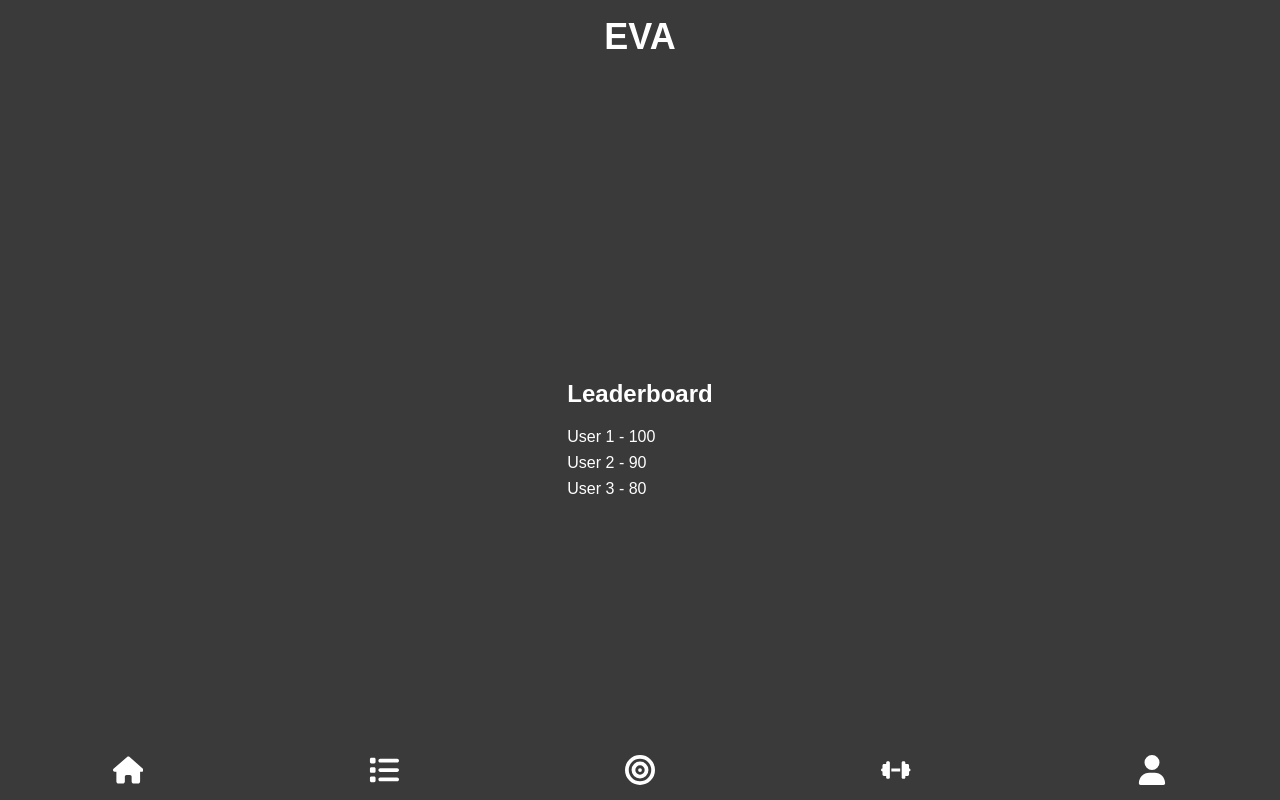
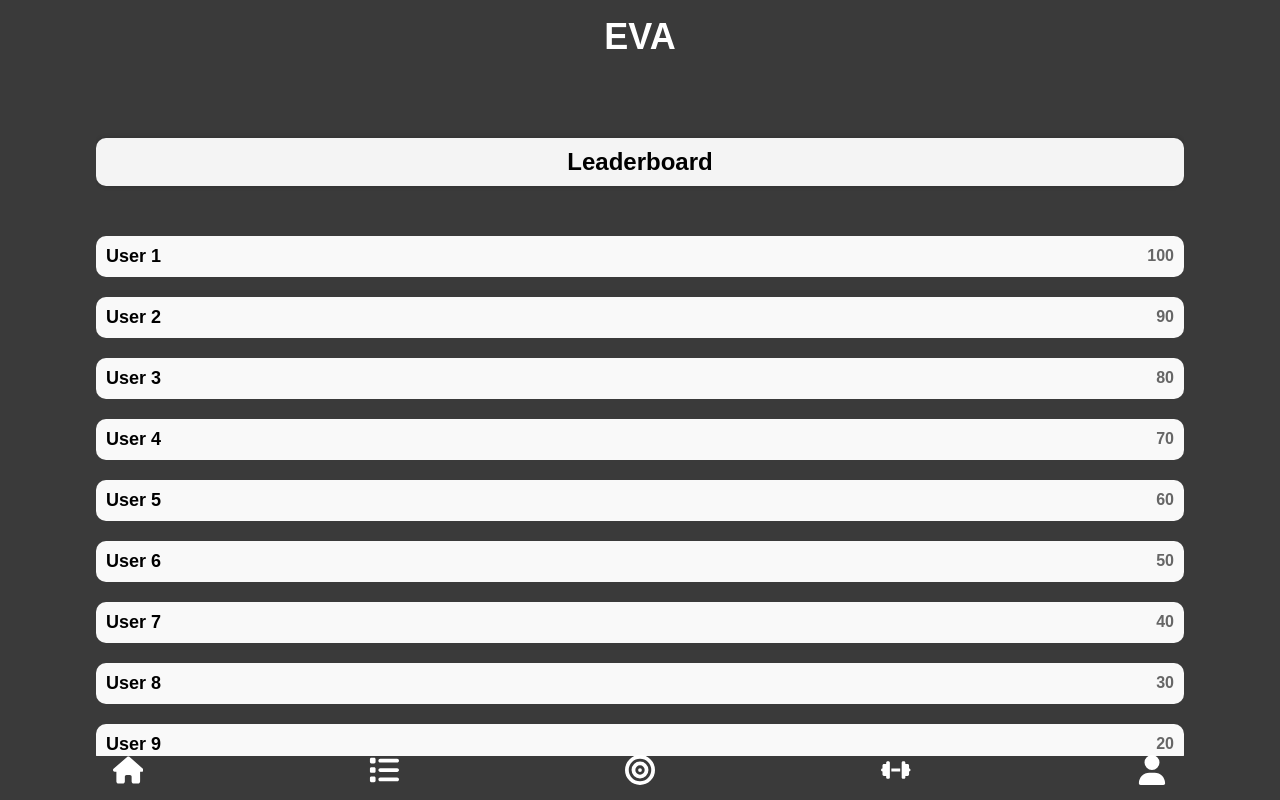
Before and after one commit to sck-david/eva_01, a React (Create React App) app in the folder eva_001/: page / in a window 1280 px wide. Both pictures are taken after a click on the element 384 px from the left and 772 px from the top of the page. Built offline with nearby package versions, Linux system fonts and the light colour scheme.

Commit message:
Leaderbord

```diff
--- a/eva_001/src/Leaderboard.css
+++ b/eva_001/src/Leaderboard.css
@@ -1,12 +1,74 @@
+/* Set styles for the leaderboard container */
 .leaderboard-container {
-    color: #FFFFFF;
+    width: 85%;
+    height: calc(100% - 150px); /* Leave room for the heading and footer */
+    overflow-y: auto;
 }
 
-.leaderboard-list {
-    list-style-type: none;
-    padding: 0;
+/* Set styles for the leaderboard heading */
+.leaderboard-heading {
+    position: sticky;
+    text-align: center;
+    top: 0;
+    background-color: #f4f4f4;
+    padding: 10px;
+    border-radius: 10px;
+    box-shadow: 0px 0px 5px rgba(0, 0, 0, 0.2);
 }
 
-    .leaderboard-list li {
-        margin-bottom: 8px;
-    }
+
+/* Set styles for the leaderboard list */
+.leaderboard-list {
+    list-style: none;
+    padding: 0;
+    margin: 0;
+    margin-top: 30px;
+}
+
+/* Set styles for each leaderboard item */
+.leaderboard-item {
+    display: flex;
+    justify-content: space-between;
+    align-items: center;
+    background-color: #f9f9f9;
+    padding: 10px;
+    border-radius: 10px;
+    margin-bottom: 5px;
+}
+
+/* Set styles for the leaderboard name */
+.leaderboard-name {
+
+    font-size: 18px;
+    font-weight: bold;
+    flex: 1; /* use flexbox to center the name and score */
+}
+
+/* Set styles for the leaderboard score */
+.leaderboard-score {
+    font-size: 16px;
+    font-weight: bold;
+    color: #666;
+    margin-left: 10px; /* add a margin to separate the name and score */
+}
+
+/* Set styles for the leaderboard scrolling container */
+.leaderboard-scroll {
+    max-height: calc(100vh - 250px); /* leave space for navigation bar */
+    overflow-y: auto;
+}
+
+/* Set styles for the leaderboard scrollbar */
+::-webkit-scrollbar {
+    display: none;
+}
+
+/* Set styles for gap between leaderboard items */
+.leaderboard-list li:not(:last-child) {
+    margin-bottom: 20px;
+}
+
+html, body {
+    overflow: hidden;
+    height: 100%;
+}
--- a/eva_001/src/Leaderboard.js
+++ b/eva_001/src/Leaderboard.js
@@ -6,18 +6,38 @@ const Leaderboard = () => {
         { id: 1, name: 'User 1', score: 100 },
         { id: 2, name: 'User 2', score: 90 },
         { id: 3, name: 'User 3', score: 80 },
+        { id: 4, name: 'User 4', score: 70 },
+        { id: 5, name: 'User 5', score: 60 },
+        { id: 6, name: 'User 6', score: 50 },
+        { id: 7, name: 'User 7', score: 40 },
+        { id: 8, name: 'User 8', score: 30 },
+        { id: 9, name: 'User 9', score: 20 },
+        { id: 10, name: 'User 10', score: 10 },
+        { id: 11, name: 'User 11', score: 85 },
+        { id: 12, name: 'User 12', score: 75 },
+        { id: 13, name: 'User 13', score: 55 },
+        { id: 14, name: 'User 14', score: 45 },
+        { id: 15, name: 'User 15', score: 35 },
+        { id: 16, name: 'User 16', score: 25 },
+        { id: 17, name: 'User 17', score: 15 },
+        { id: 18, name: 'User 18', score: 5 },
+        { id: 19, name: 'User 19', score: 70 },
+        { id: 20, name: 'User 20', score: 30 },
     ];
 
     return (
         <div className="leaderboard-container">
-            <h2>Leaderboard</h2>
-            <ul className="leaderboard-list">
-                {data.map((item) => (
-                    <li key={item.id}>
-                        {item.name} - {item.score}
-                    </li>
-                ))}
-            </ul>
+            <h2 className="leaderboard-heading">Leaderboard</h2>
+            <div className="leaderboard-scroll">
+                <ul className="leaderboard-list">
+                    {data.map((item) => (
+                        <li key={item.id} className="leaderboard-item">
+                            <span className="leaderboard-name">{item.name}</span>
+                            <span className="leaderboard-score">{item.score}</span>
+                        </li>
+                    ))}
+                </ul>
+            </div>
         </div>
     );
 };
```
